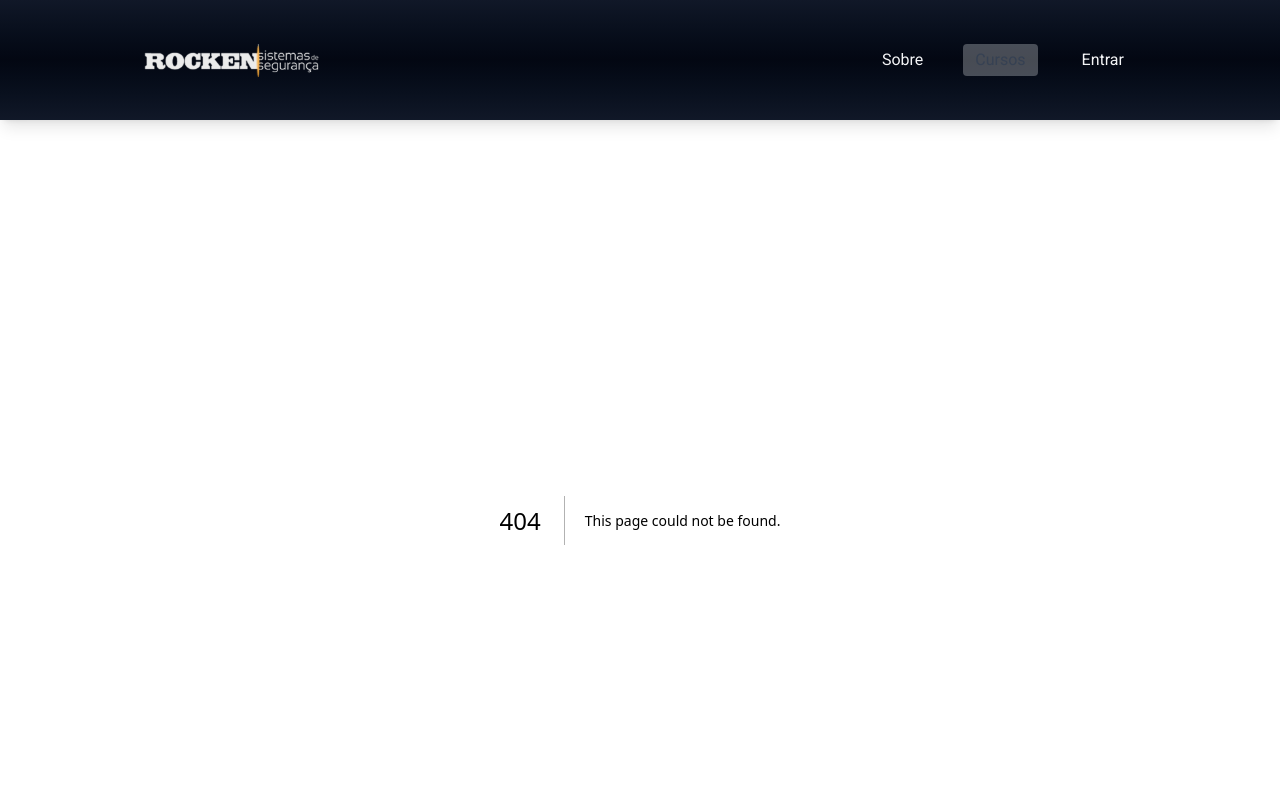
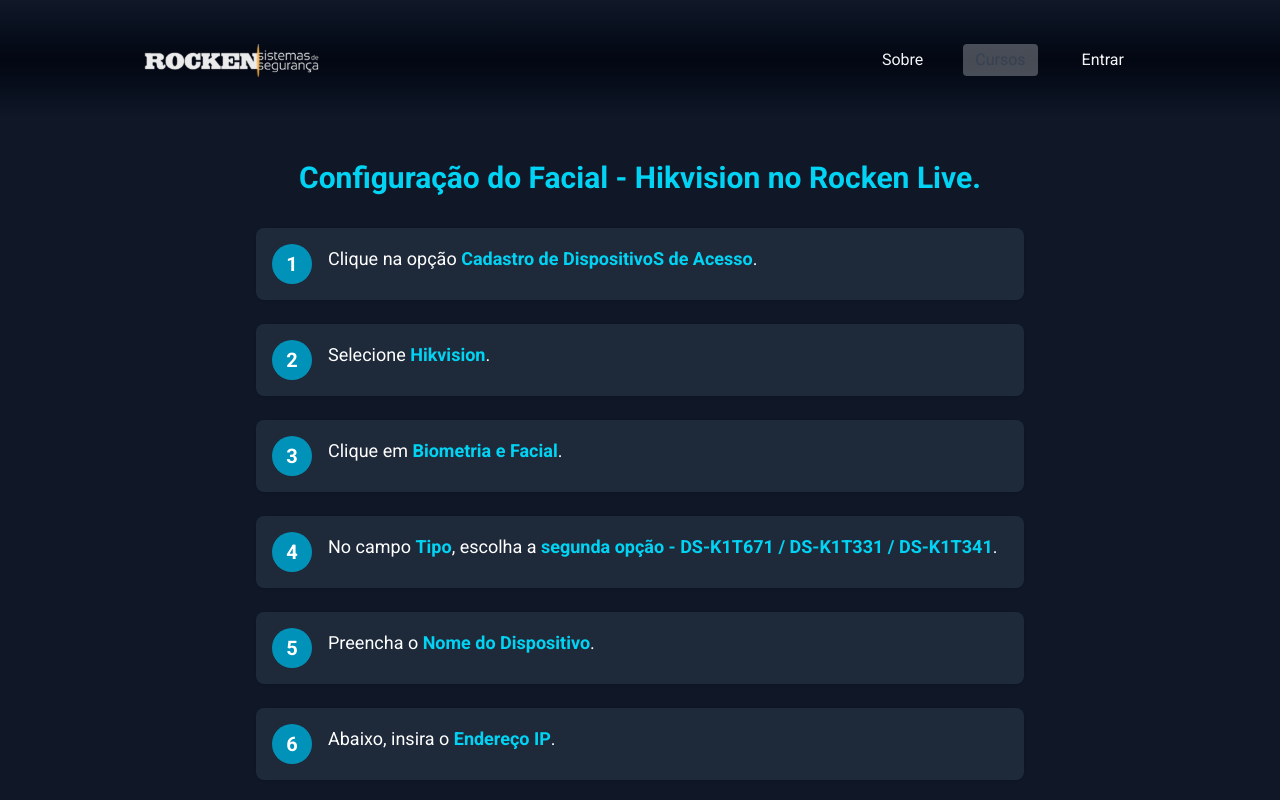
Before and after one commit to eoGabrielo/platform_courses-NEXT, a Next.js app: page /cursos/rockenConf/ConfigFacialHikivisionSoftware in a window 1280 px wide. Before the commit this address had no page. Shown: the top 800 px of the page. Built offline with nearby package versions, Linux system fonts and the light colour scheme.

Commit message:
cadastro hikivision

```diff
--- /dev/null
+++ b/src/app/cursos/rockenConf/ConfigFacialHikivisionSoftware/page.tsx
@@ -0,0 +1,43 @@
+export default function ConfigFacialHikivisionSoftware() {
+  const passos = [
+    "Clique na opção **Cadastro de DispositivoS de Acesso**.",
+    "Selecione **Hikvision**.",
+    "Clique em **Biometria e Facial**.",
+    "No campo **Tipo**, escolha a **segunda opção - DS-K1T671 / DS-K1T331 / DS-K1T341**.",
+    "Preencha o **Nome do Dispositivo**.",
+    "Abaixo, insira o **Endereço IP**.",
+    "Em seguida, coloque a **Porta 80**.",
+    "No campo **Login**, digite **admin**.",
+    "Em seguida, digite a senha **tec250684**.",
+    "Selecione a **Saída** do dispositivo, precisa ser diferente cada um.",
+    "No campo ao lado (Label), repita o **nome da descrição**.",
+    "Marque a **caixinha lateral para salvar**.",
+    "Clique em **Configurar Servidor de Eventos**.",
+    "Se aparecer a mensagem de **sucesso**, a conexão está correta.",
+    "Por fim, clique no botão **Salvar**."
+  ];
+
+  return (
+    <div className="min-h-screen bg-gray-900 text-white px-6 py-10">
+      <div className="max-w-3xl mx-auto">
+        <h1 className="text-3xl font-bold mb-8 text-center text-cyan-400">
+          Configuração do Facial - Hikvision no Rocken Live.
+        </h1>
+
+        <ol className="space-y-6">
+          {passos.map((passo, index) => (
+            <li
+              key={index}
+              className="flex items-start gap-4 bg-gray-800 rounded-lg p-4 shadow hover:shadow-cyan-700/30 transition"
+            >
+              <div className="flex-shrink-0 w-10 h-10 bg-cyan-600 text-white rounded-full flex items-center justify-center text-xl font-bold">
+                {index + 1}
+              </div>
+              <p className="text-lg leading-relaxed" dangerouslySetInnerHTML={{ __html: passo.replace(/\*\*(.*?)\*\*/g, "<strong class='text-cyan-400'>$1</strong>") }} />
+            </li>
+          ))}
+        </ol>
+        </div>
+      </div>
+  );
+}
--- a/src/app/cursos/rockenConf/page.tsx
+++ b/src/app/cursos/rockenConf/page.tsx
@@ -3,6 +3,7 @@
 import { useAuth } from "@/context/AuthContext";
 import { useRouter } from 'next/navigation';
 import {useEffect} from "react"
+import Link from "next/link";
 
 export default function RockenConfig() {
   const { currentUser, logout } = useAuth();
@@ -31,9 +32,8 @@
 
         {/* Cards de cursos */}
         <div className="grid grid-cols-1 md:grid-cols-2 gap-6">
-          <CardCurso assunto="Configuração do Facial Hikvision" />
-          <CardCurso assunto="Configuração Impressora Control ID" />
-          <CardCurso assunto="Parâmetros da Inversora" />
+          <CardCurso link='/cursos/rockenConf/ConfigFacialHikivisionSoftware' assunto="Configuração do Facial Hikvision" />
+
         </div>
 
       </section>
--- a/src/components/CardCurso/index.tsx
+++ b/src/components/CardCurso/index.tsx
@@ -2,9 +2,9 @@
 
 
 
-export default function CardCurso ({assunto}: {assunto: string} ){
+export default function CardCurso ({assunto, link}: {assunto: string, link: string} ){
     return(
-        <Link href="/cursos/cadastro-unidade" className="block bg-gray-900 hover:bg-gray-600 rounded p-4 text-lg font-semibold text-center transition">
+        <Link href={link} className="block bg-gray-900 hover:bg-gray-600 rounded p-4 text-lg font-semibold text-center transition">
             {assunto}
           </Link>
     )
```
